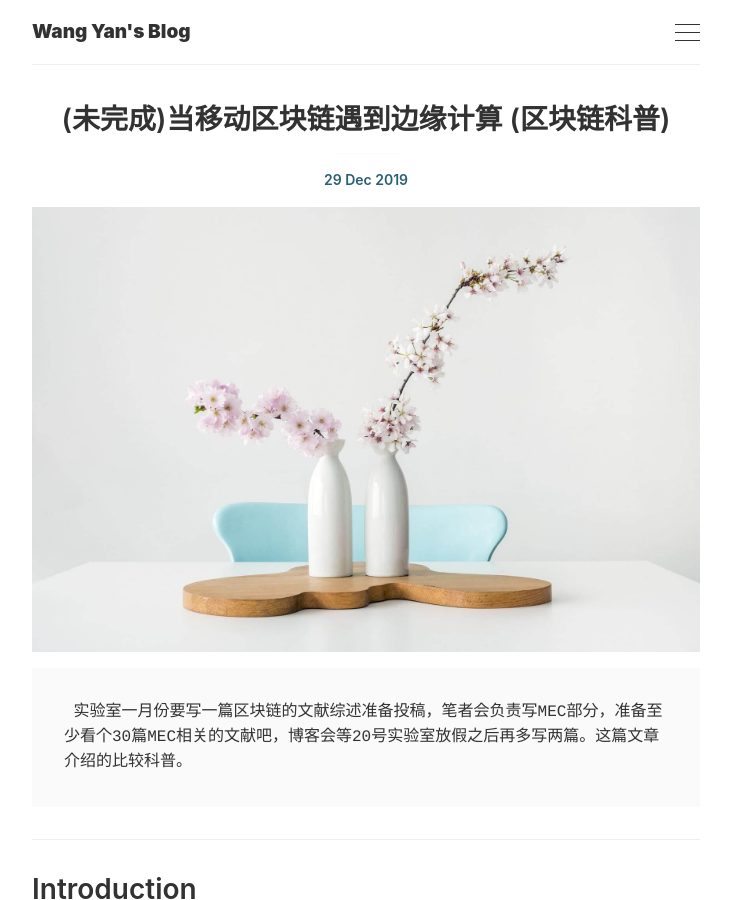
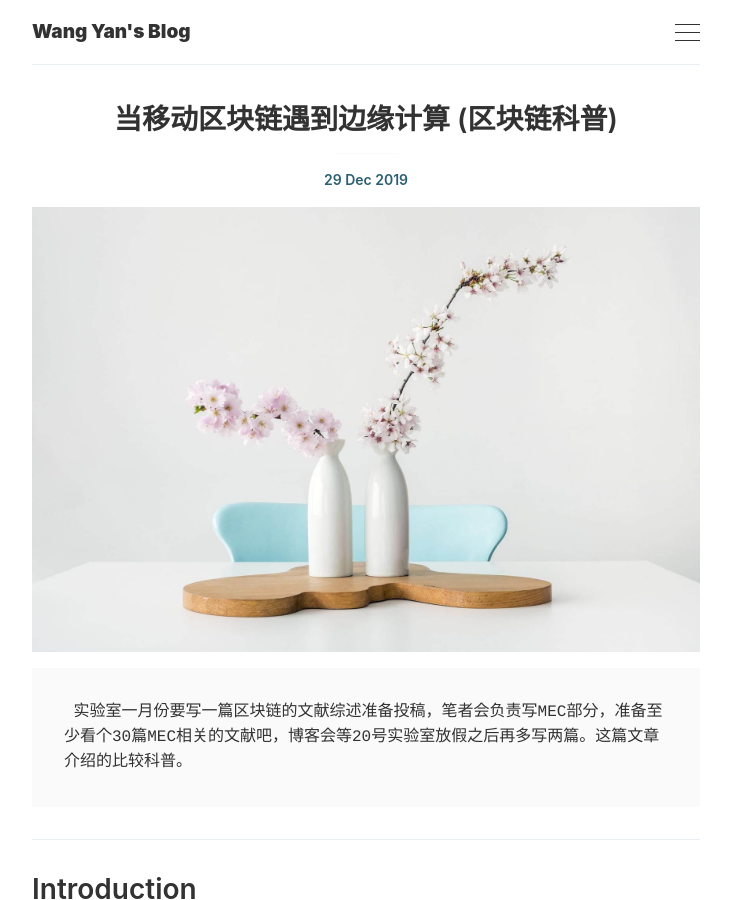
Before and after one commit to Wy-wangyan/Wy-wangyan.github.io, a Jekyll site: the page built from _posts/2019-12-29-BC-M-EC.markdown, in a window 1280 px wide and 900 px high. Shown: the whole window, without its empty margins (274-1005 px from the left). Built offline with Jekyll 4.4.1, drawn with Linux system fonts in a browser that asks for light colours; formulas are drawn with MathJax 3.

Commit message:
Update 2019-12-29-BC-M-EC.markdown

```diff
--- a/_posts/2019-12-29-BC-M-EC.markdown
+++ b/_posts/2019-12-29-BC-M-EC.markdown
@@ -1,6 +1,6 @@
 ---
 layout: post
-title: (未完成)当移动区块链遇到边缘计算 (区块链科普)
+title: 当移动区块链遇到边缘计算 (区块链科普)
 tags: [MEC,Blockchain,Game Theory,IoT]
 image: '/images/posts/7.jpg'
 ---
```
